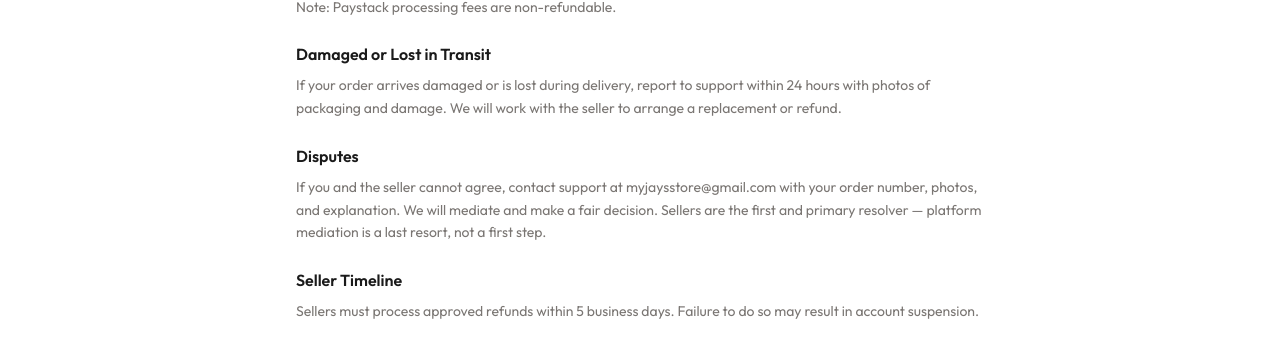
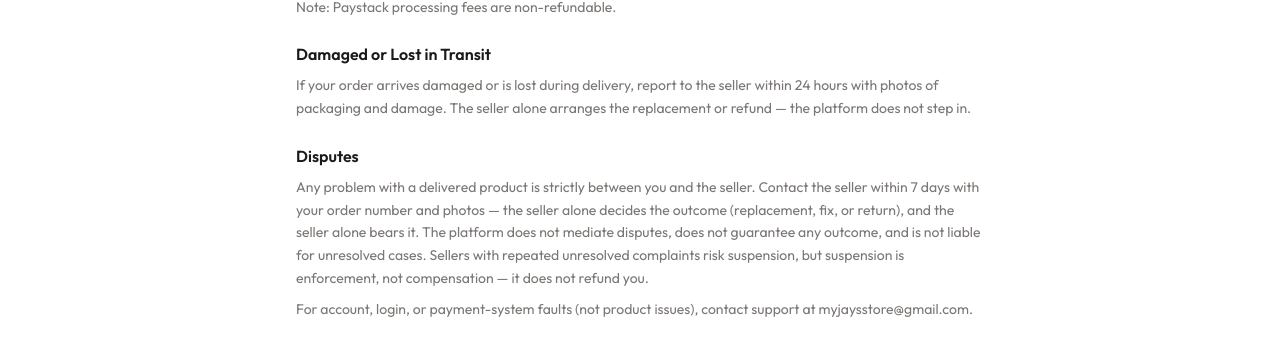
Before and after one commit to josephagalga/Jays-Store, a React (Vite) app in the folder frontend/: page /refund in a window 1280 px wide. Shown: the part 601-949 px from the top of the page. Built offline with nearby package versions, Linux system fonts and the light colour scheme; no server answers; a web font is replaced by a local one.

Commit message:
Legal hardening: seller-only dispute liability, no mediation promise, suspension is enforcement

```diff
--- a/frontend/src/pages/RefundPage.jsx
+++ b/frontend/src/pages/RefundPage.jsx
@@ -32,12 +32,13 @@ export default function RefundPage() {
 
           <section>
             <h2 className="text-base font-semibold text-[var(--ink)] mb-2">Damaged or Lost in Transit</h2>
-            <p>If your order arrives damaged or is lost during delivery, report to support within 24 hours with photos of packaging and damage. We will work with the seller to arrange a replacement or refund.</p>
+            <p>If your order arrives damaged or is lost during delivery, report to the seller within 24 hours with photos of packaging and damage. The seller alone arranges the replacement or refund — the platform does not step in.</p>
           </section>
 
           <section>
             <h2 className="text-base font-semibold text-[var(--ink)] mb-2">Disputes</h2>
-            <p>If you and the seller cannot agree, contact support at myjaysstore@gmail.com with your order number, photos, and explanation. We will mediate and make a fair decision. Sellers are the first and primary resolver — platform mediation is a last resort, not a first step.</p>
+            <p>Any problem with a delivered product is strictly between you and the seller. Contact the seller within 7 days with your order number and photos — the seller alone decides the outcome (replacement, fix, or return), and the seller alone bears it. The platform does not mediate disputes, does not guarantee any outcome, and is not liable for unresolved cases. Sellers with repeated unresolved complaints risk suspension, but suspension is enforcement, not compensation — it does not refund you.</p>
+            <p className="mt-2">For account, login, or payment-system faults (not product issues), contact support at myjaysstore@gmail.com.</p>
           </section>
 
           <section>
--- a/frontend/src/pages/TermsPage.jsx
+++ b/frontend/src/pages/TermsPage.jsx
@@ -15,7 +15,7 @@ export default function TermsPage() {
 
           <section>
             <h2 className="text-base font-semibold text-[var(--ink)] mb-2">2. Platform Overview</h2>
-            <p>My Jay&apos;s Store is an online marketplace connecting buyers with independent sellers in Ghana. We provide the platform for transactions but are not a party to the direct sale between buyer and seller. Delivery issues, product quality, and returns are between buyer and seller: buyers must contact the seller first (within 7 days, with photos), and the seller must resolve it — replacement, fix, or approved return. The platform mediates only if buyer and seller cannot agree, per the Refund Policy.</p>
+            <p>My Jay&apos;s Store is an online marketplace connecting buyers with independent sellers in Ghana. We provide the platform for transactions but are not a party to the direct sale between buyer and seller. Delivery issues, product quality, and returns are strictly between buyer and seller: buyers must contact the seller first (within 7 days, with photos), and the seller alone resolves it — replacement, fix, or approved return. The platform does not intervene in disputes and does not guarantee any outcome.</p>
           </section>
 
           <section>
@@ -47,7 +47,7 @@ export default function TermsPage() {
 
           <section>
             <h2 className="text-base font-semibold text-[var(--ink)] mb-2">8. Limitation of Liability</h2>
-            <p>My Jay&apos;s Store is not liable for disputes between buyers and sellers beyond mediation, product quality, delivery delays beyond our control, third-party service failures, payouts misdirected by seller-entered details, or unauthorized use of a user&apos;s account.</p>
+            <p>My Jay&apos;s Store is not a party to any sale and assumes no liability for dispute outcomes, product quality, delivery delays beyond our control, third-party service failures, payouts misdirected by seller-entered details, or unauthorized use of a user&apos;s account. We may suspend accounts that violate these terms, but suspension is enforcement — not compensation and not mediation.</p>
           </section>
 
           <section>
```
